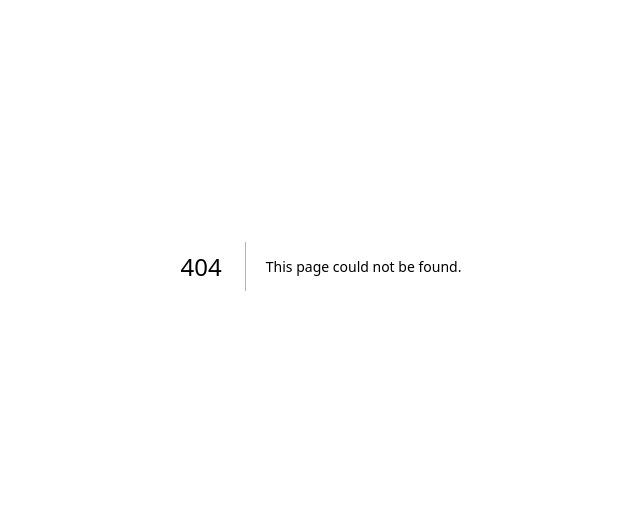
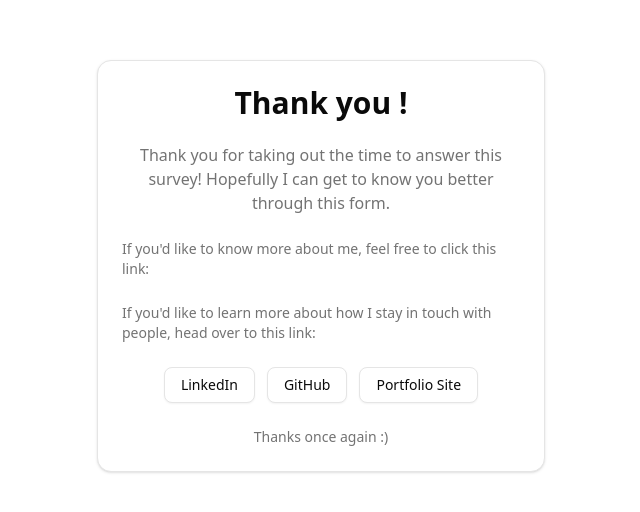
Before and after one commit to Chronicles-Network-Manager/Form, a Next.js app: page /thank-you in a window 1280 px wide. Before the commit this address had no page. Shown: the part 134-646 px from the top of the page, without its empty margins (319-959 px from the left). Built offline with nearby package versions, Linux system fonts and the light colour scheme.

Commit message:
Added Thank You Page

```diff
--- /dev/null
+++ b/app/Utils/Supabase/client.ts
@@ -0,0 +1,8 @@
+
+import { createBrowserClient } from "@supabase/ssr";
+
+export const createClient = () =>
+  createBrowserClient(
+    process.env.NEXT_PUBLIC_SUPABASE_URL!,
+    process.env.NEXT_PUBLIC_SUPABASE_ANON_KEY!,
+  );
--- /dev/null
+++ b/app/Utils/Supabase/service.ts
@@ -0,0 +1,18 @@
+import { createClient } from "./client";
+
+export async function uploadFormData(values: any) {
+  console.log("Form values received:", values);
+
+  const supabase = createClient();
+
+  const data = "test"
+  const error = null;
+
+  if (error) {
+    console.error("Error fetching profile:", error);
+    return { data: null, error: error };
+  } else {
+    console.log("Fetched profile data:", data);
+    return { data, error: null };
+  }
+}
--- a/app/page.tsx
+++ b/app/page.tsx
@@ -29,6 +29,8 @@ import { DatetimePicker } from "@/components/ui/datetime-picker";
 import { Textarea } from "@/components/ui/textarea";
 import { TagsInput } from "@/components/ui/tags-input";
 import { Separator } from "@/components/ui/separator";
+import { uploadFormData } from "./Utils/Supabase/service";
+import router from "next/router";
 
 const formSchema = z.object({
   firstName: z.string().min(1).nonempty("First name is required"),
@@ -132,14 +134,19 @@ export default function MyForm() {
     form.setValue("otherEmails", updated);
   };
 
-  function onSubmit(values: z.infer<typeof formSchema>) {
+  async function onSubmit(values: z.infer<typeof formSchema>) {
     try {
-      console.log(values);
-      toast(
-        <pre className="mt-2 w-[340px] rounded-md bg-slate-950 p-4">
-          <code className="text-white">{JSON.stringify(values, null, 2)}</code>
-        </pre>
-      );
+      // Pass entire form values here
+      const result = await uploadFormData(values);
+
+      if (result.error) {
+        toast.error("Failed to fetch profile: " + result);
+      } else {
+        toast.success("Profile fetched successfully!");
+
+        const userName = values.firstName || "";
+        router.push(`/thank-you?user=${encodeURIComponent(userName)}`);
+      }
     } catch (error) {
       console.error("Form submission error", error);
       toast.error("Failed to submit the form. Please try again.");
@@ -150,12 +157,12 @@ export default function MyForm() {
     <Form {...form}>
       <form
         onSubmit={form.handleSubmit(onSubmit)}
-        className="space-y-8 max-w-3xl mx-auto py-10"
+        className="space-y-8 max-w-3xl mx-auto py-4 md:py-10 px-4"
       >
-        <div className="flex flex-row items-center justify-between rounded-lg border p-4">
+        <div className="flex flex-col md:flex-row items-start md:items-center justify-between rounded-lg border p-4 gap-4 md:gap-0">
           <div className="space-y-0.5">
             <FormLabel>Hey there {}!</FormLabel>
-            <FormDescription>
+            <FormDescription className="text-sm md:text-base">
               Hi! I'm Jonathan. Whether we're old friends or new acquaintances,
               I'd love to get to know you better through this form. I'm
               especially interested in learning who to turn to when I need
@@ -167,8 +174,8 @@ export default function MyForm() {
           </div>
         </div>
 
-        <div className="flex flex-row items-center justify-between rounded-lg border p-4">
-          <div className="space-y-0.5">
+        <div className="flex flex-col md:flex-row items-start md:items-center justify-between rounded-lg border p-4 gap-4 md:gap-0">
+          <div className="space-y-0.5 flex-1">
             <p className="text-sm font-medium leading-none">
               Terms of Data Use<span className="text-red-600">*</span>
             </p>
@@ -184,11 +191,12 @@ export default function MyForm() {
             checked={termsAccepted}
             onCheckedChange={setTermsAccepted}
             aria-readonly
+            className="mt-2 md:mt-0 md:ml-4"
           />
         </div>
 
-        <div className="grid grid-cols-12 gap-4">
-          <div className="col-span-4">
+        <div className="grid grid-cols-1 md:grid-cols-12 gap-4">
+          <div className="md:col-span-4">
             <FormField
               control={form.control}
               name="firstName"
@@ -209,7 +217,7 @@ export default function MyForm() {
             />
           </div>
 
-          <div className="col-span-4">
+          <div className="md:col-span-4">
             <FormField
               control={form.control}
               name="middleNames"
@@ -228,7 +236,7 @@ export default function MyForm() {
             />
           </div>
 
-          <div className="col-span-4">
+          <div className="md:col-span-4">
             <FormField
               control={form.control}
               name="lastName"
@@ -250,8 +258,8 @@ export default function MyForm() {
           </div>
         </div>
 
-        <div className="grid grid-cols-12 gap-4">
-          <div className="col-span-6">
+        <div className="grid grid-cols-1 md:grid-cols-12 gap-4">
+          <div className="md:col-span-6">
             <FormField
               control={form.control}
               name="phone"
@@ -280,7 +288,7 @@ export default function MyForm() {
               )}
             />
           </div>
-          <div className="col-span-6">
+          <div className="md:col-span-6">
             <FormField
               control={form.control}
               name="email"
@@ -308,8 +316,8 @@ export default function MyForm() {
           </div>
         </div>
 
-        <div className="grid grid-cols-12 gap-4">
-          <div className="col-span-4">
+        <div className="grid grid-cols-1 md:grid-cols-12 gap-4">
+          <div className="md:col-span-4">
             <FormField
               control={form.control}
               name="groups"
@@ -324,7 +332,7 @@ export default function MyForm() {
                       values={field.value}
                       onValuesChange={field.onChange}
                       loop
-                      className={`min-w-3xl ${
+                      className={`min-w-full ${
                         !termsAccepted ? "disabled-overlay" : ""
                       }`}
                     >
@@ -470,7 +478,7 @@ export default function MyForm() {
 
         <Separator className="my-4" />
 
-        <div className="flex flex-row items-center justify-between rounded-lg border p-4">
+        <div className="flex flex-col md:flex-row items-start md:items-center justify-between rounded-lg border p-4 gap-4 md:gap-0">
           <div className="space-y-0.5">
             <FormLabel>Your Work</FormLabel>
             <FormDescription>
@@ -502,8 +510,8 @@ export default function MyForm() {
           )}
         />
 
-        <div className="grid grid-cols-12 gap-4">
-          <div className="col-span-6">
+        <div className="grid grid-cols-1 md:grid-cols-12 gap-4">
+          <div className="md:col-span-6">
             <FormField
               control={form.control}
               name="jobTitle"
@@ -522,7 +530,7 @@ export default function MyForm() {
             />
           </div>
 
-          <div className="col-span-6">
+          <div className="md:col-span-6">
             <FormField
               control={form.control}
               name="yoe"
@@ -542,9 +550,9 @@ export default function MyForm() {
           </div>
         </div>
 
-        <div className="grid grid-cols-12 gap-4">
+        <div className="grid grid-cols-1 md:grid-cols-12 gap-4">
           {/* Other Phone Numbers */}
-          <div className="col-span-6 space-y-4">
+          <div className="md:col-span-6 space-y-4">
             {(form.watch("otherPhones") || []).map((_, index) => (
               <FormField
                 key={index}
@@ -604,7 +612,7 @@ export default function MyForm() {
           </div>
 
           {/* Other Emails */}
-          <div className="col-span-6 space-y-4">
+          <div className="md:col-span-6 space-y-4">
             {(form.watch("otherEmails") || []).map((_, index) => (
               <FormField
                 key={index}
@@ -711,7 +719,7 @@ export default function MyForm() {
 
         <Separator className="my-4" />
 
-        <div className="flex flex-row items-center justify-between rounded-lg border p-4">
+        <div className="flex flex-col md:flex-row items-start md:items-center justify-between rounded-lg border p-4 gap-4 md:gap-0">
           <div className="space-y-0.5">
             <FormLabel>Your Global Footprint</FormLabel>
             <FormDescription>
@@ -745,8 +753,8 @@ export default function MyForm() {
           )}
         />
 
-        <div className="grid grid-cols-12 gap-4">
-          <div className="col-span-6">
+        <div className="grid grid-cols-1 md:grid-cols-12 gap-4">
+          <div className="md:col-span-6">
             <FormField
               control={form.control}
               name="address2"
@@ -765,7 +773,7 @@ export default function MyForm() {
             />
           </div>
 
-          <div className="col-span-6">
+          <div className="md:col-span-6">
             <FormField
               control={form.control}
               name="postalCode"
@@ -785,8 +793,8 @@ export default function MyForm() {
           </div>
         </div>
 
-        <div className="grid grid-cols-12 gap-4">
-          <div className="col-span-4">
+        <div className="grid grid-cols-1 md:grid-cols-12 gap-4">
+          <div className="md:col-span-4">
             <FormField
               control={form.control}
               name="city"
@@ -811,7 +819,7 @@ export default function MyForm() {
             />
           </div>
 
-          <div className="col-span-4">
+          <div className="md:col-span-4">
             <FormField
               control={form.control}
               name="state"
@@ -830,7 +838,7 @@ export default function MyForm() {
             />
           </div>
 
-          <div className="col-span-4">
+          <div className="md:col-span-4">
             <FormField
               control={form.control}
               name="country"
@@ -867,7 +875,7 @@ export default function MyForm() {
               {previousFields.map((field, index) => (
                 <div
                   key={field.id}
-                  className={`flex items-center gap-2 mb-2 ${
+                  className={`flex flex-col md:flex-row items-start md:items-center gap-2 mb-2 ${
                     !termsAccepted ? "disabled-overlay" : ""
                   }`}
                 >
@@ -989,7 +997,7 @@ export default function MyForm() {
 
         <Separator className="my-4" />
 
-        <div className="flex flex-row items-center justify-between rounded-lg border p-4">
+        <div className="flex flex-col md:flex-row items-start md:items-center justify-between rounded-lg border p-4 gap-4 md:gap-0">
           <div className="space-y-0.5">
             <FormLabel>Socials</FormLabel>
             <FormDescription>
@@ -1000,8 +1008,8 @@ export default function MyForm() {
           </div>
         </div>
 
-        <div className="grid grid-cols-12 gap-4">
-          <div className="col-span-6">
+        <div className="grid grid-cols-1 md:grid-cols-12 gap-4">
+          <div className="md:col-span-6">
             <FormField
               control={form.control}
               name="instagram"
@@ -1023,7 +1031,7 @@ export default function MyForm() {
             />
           </div>
 
-          <div className="col-span-6">
+          <div className="md:col-span-6">
             <FormField
               control={form.control}
               name="linkedin"
@@ -1046,8 +1054,8 @@ export default function MyForm() {
           </div>
         </div>
 
-        <div className="grid grid-cols-12 gap-4">
-          <div className="col-span-6">
+        <div className="grid grid-cols-1 md:grid-cols-12 gap-4">
+          <div className="md:col-span-6">
             <FormField
               control={form.control}
               name="discord"
@@ -1069,7 +1077,7 @@ export default function MyForm() {
             />
           </div>
 
-          <div className="col-span-6">
+          <div className="md:col-span-6">
             <FormField
               control={form.control}
               name="reddit"
@@ -1092,8 +1100,8 @@ export default function MyForm() {
           </div>
         </div>
 
-        <div className="grid grid-cols-12 gap-4">
-          <div className="col-span-6">
+        <div className="grid grid-cols-1 md:grid-cols-12 gap-4">
+          <div className="md:col-span-6">
             <FormField
               control={form.control}
               name="github"
--- /dev/null
+++ b/app/thank-you/page.tsx
@@ -0,0 +1,89 @@
+"use client";
+
+import { cn } from "@/lib/utils";
+import { Button } from "@/components/ui/button";
+import {
+  Card,
+  CardContent,
+  CardDescription,
+  CardHeader,
+  CardTitle,
+} from "@/components/ui/card";
+import { useSearchParams } from "next/navigation";
+
+export default function ThankYouPage() {
+  const searchParams = useSearchParams();
+  const user = searchParams.get("user");
+  return (
+    <div className="flex min-h-svh w-full items-center justify-center px-4 py-6 sm:px-6 md:p-10">
+      <div className="w-full max-w-md">
+        <ThankYouCard userName={user} />
+      </div>
+    </div>
+  );
+}
+
+interface ThankYouCardProps extends React.ComponentProps<"div"> {
+  userName?: string | null;
+}
+
+function ThankYouCard({ userName, className, ...props }: ThankYouCardProps) {
+  return (
+    <div className={cn("flex flex-col gap-6", className)} {...props}>
+      <Card>
+        <CardHeader>
+          <CardTitle className="text-center text-2xl sm:text-3xl mb-4">
+            Thank you <span className="text-red-500">{userName}</span>!
+          </CardTitle>
+          <CardDescription className="text-center text-sm sm:text-base">
+            {userName
+              ? `Thank you, ${userName}, for taking out the time to answer this survey! Hopefully I can get to know you better through this form.`
+              : "Thank you for taking out the time to answer this survey! Hopefully I can get to know you better through this form."}
+          </CardDescription>
+        </CardHeader>
+        <CardContent className="space-y-6">
+          <p className="text-sm text-muted-foreground text-center sm:text-left">
+            If you'd like to know more about me, feel free to click this link:
+          </p>
+          <p className="text-sm text-muted-foreground text-center sm:text-left">
+            If you'd like to learn more about how I stay in touch with people,
+            head over to this link:
+          </p>
+          <div className="flex flex-col sm:flex-row flex-wrap gap-3 justify-center">
+            <Button asChild variant="outline" className="w-full sm:w-auto">
+              <a
+                href="https://www.linkedin.com/in/jrs2002/"
+                target="_blank"
+                rel="noopener noreferrer"
+              >
+                LinkedIn
+              </a>
+            </Button>
+            <Button asChild variant="outline" className="w-full sm:w-auto">
+              <a
+                href="https://github.com/JRS296"
+                target="_blank"
+                rel="noopener noreferrer"
+              >
+                GitHub
+              </a>
+            </Button>
+            <Button asChild variant="outline" className="w-full sm:w-auto">
+              <a
+                href="https://jrs-studios.web.cern.ch/"
+                target="_blank"
+                rel="noopener noreferrer"
+              >
+                Portfolio Site
+              </a>
+            </Button>
+          </div>
+
+          <p className="text-sm text-muted-foreground text-center">
+            Thanks once again :)
+          </p>
+        </CardContent>
+      </Card>
+    </div>
+  );
+}
--- a/package.json
+++ b/package.json
@@ -22,14 +22,18 @@
     "@radix-ui/react-switch": "^1.2.5",
     "@radix-ui/react-toggle": "^1.1.9",
     "@radix-ui/react-toggle-group": "^1.1.10",
+    "@supabase/ssr": "^0.6.1",
+    "@supabase/supabase-js": "^2.49.8",
     "class-variance-authority": "^0.7.1",
     "clsx": "^2.1.1",
     "cmdk": "^1.1.1",
     "date-fns": "^3.6.0",
     "framer-motion": "^12.15.0",
+    "install": "^0.13.0",
     "lucide-react": "^0.511.0",
     "next": "15.3.3",
     "next-themes": "^0.4.6",
+    "npm": "^11.4.1",
     "react": "^19.0.0",
     "react-day-picker": "^8.10.1",
     "react-dom": "^19.0.0",
```
Also changed, not shown: 1 other file (tests, documents, lock files or other folders).
